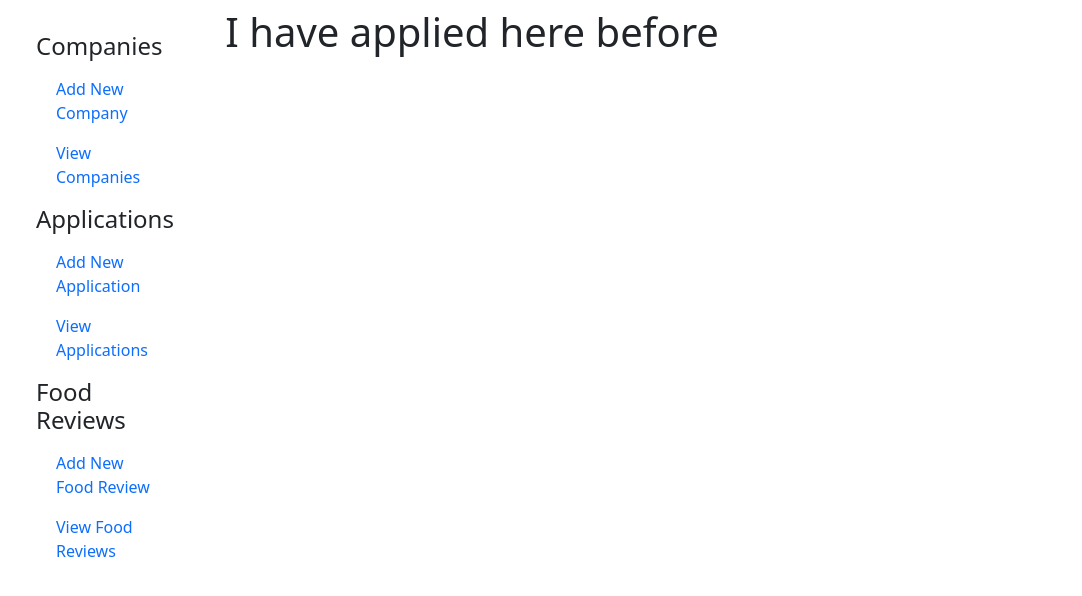
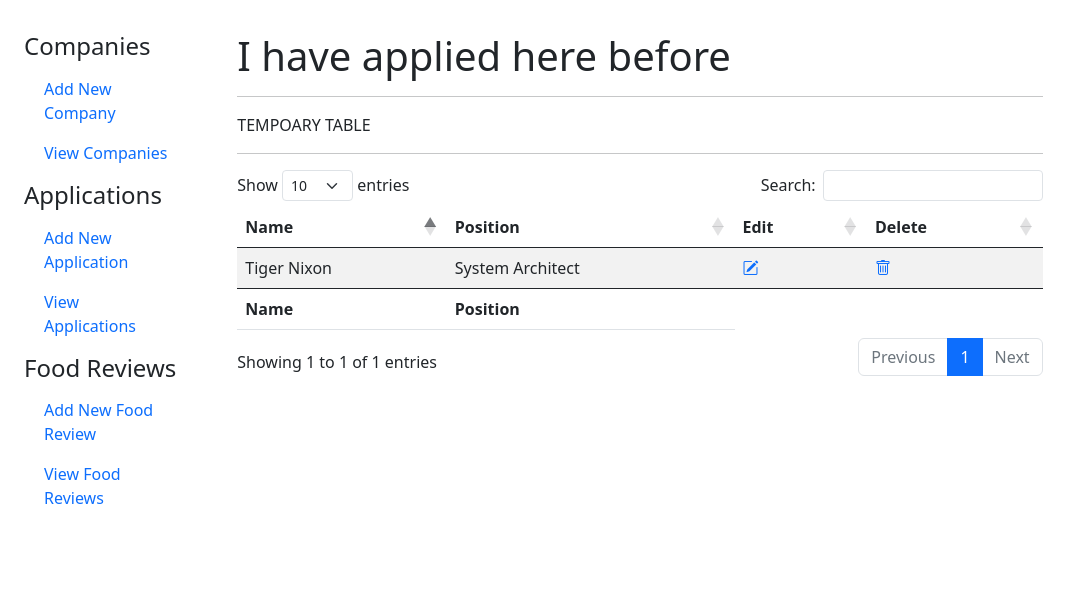
Before and after one commit to vibhavnirmal/personalweb, a Flask app: page /view_applications in a window 1280 px wide. Shown: the part 56-652 px from the top of the page, without its empty margins (0-1082 px from the left). Run offline with Flask 3, Linux system fonts and the light colour scheme; some libraries are stand-ins or nearby versions.

Commit message:
datatable js cdn added

```diff
--- /dev/null
+++ b/application/static/scripts.js
@@ -0,0 +1 @@
+new DataTable('#example');
--- a/application/templates/layout.html
+++ b/application/templates/layout.html
@@ -6,15 +6,23 @@
     <meta name="description" content="My Site">
     <meta name="author" content="Your Name">
     <meta name="viewport" content="width=device-width, initial-scale=1.0">
-    <meta http-equiv="X-UA-Compatible" content="IE=edge,chrome=1">
+    <meta http-equiv="X-UA-Compatible" content="IE=edge, chrome=1">
     <link href="https://cdn.jsdelivr.net/npm/bootstrap@5.0.2/dist/css/bootstrap.min.css" rel="stylesheet"
         integrity="sha384-EVSTQN3/azprG1Anm3QDgpJLIm9Nao0Yz1ztcQTwFspd3yD65VohhpuuCOmLASjC" crossorigin="anonymous">
     {% if title %}
-    <title>{{ title }}</title>
+        <title>{{ title }}</title>
     {% else %}
-    <title>Dev-ViN Home</title>
+        <title>Dev-ViN Home</title>
     {% endif %}
+
+    <!-- Datatables -->
+    <link rel="stylesheet" href="https://cdnjs.cloudflare.com/ajax/libs/twitter-bootstrap/5.3.0/css/bootstrap.min.css">
+    <link rel="stylesheet" href="https://cdn.datatables.net/1.13.7/css/dataTables.bootstrap5.min.css">
+
     <link rel="stylesheet" type="text/css" href="{{ url_for('static', filename='styles.css') }}">
+
+    <!-- Icons -->
+    <link rel="stylesheet" href="https://cdn.jsdelivr.net/npm/bootstrap-icons@1.11.2/font/bootstrap-icons.min.css">
 
 </head>
 
@@ -95,6 +103,11 @@
     <script src="https://cdn.jsdelivr.net/npm/bootstrap@5.0.2/dist/js/bootstrap.bundle.min.js"
         integrity="sha384-MrcW6ZMFYlzcLA8Nl+NtUVF0sA7MsXsP1UyJoMp4YLEuNSfAP+JcXn/tWtIaxVXM"
         crossorigin="anonymous"></script>
+
+    <script src="https://code.jquery.com/jquery-3.7.0.js"></script>
+    <script src="https://cdn.datatables.net/1.13.7/js/jquery.dataTables.min.js"></script>
+    <script src="https://cdn.datatables.net/1.13.7/js/dataTables.bootstrap5.min.js"></script>
+    <script src="{{ url_for('static', filename='scripts.js') }}"></script>
 </body>
 
 </html>
--- a/application/templates/view_applications.html
+++ b/application/templates/view_applications.html
@@ -1,6 +1,39 @@
 {% extends "layout.html" %}
 
 {% block content %}
-<h1>I have applied here before</h1>
+<div class="container-fluid mt-4">
+    <h1>I have applied here before</h1>
+    <hr>
+    TEMPOARY TABLE
+    <hr>
+    <div class="table-responsive">
+        <table id="example" class="table table-striped" style="width:100%">
+            <thead>
+                <tr>
+                    <th>Name</th>
+                    <th>Position</th>
+                    <th>Edit</th>
+                    <th>Delete</th>
+                </tr>
+            </thead>
+            <tbody>
+                <tr>
+                    <td>Tiger Nixon</td>
+                    <td>System Architect</td>
+
+
+                    <td><a href="#"><i class="bi-pencil-square"></i></a></td>
+                    <td><a href="#"><i class="bi-trash"></i></a></td>
+                </tr>
+            </tbody>
+            <tfoot>
+                <tr>
+                    <th>Name</th>
+                    <th>Position</th>
+                </tr>
+            </tfoot>
+        </table>
+    </div>
+</div>
 
 {% endblock %}
```
Also changed, not shown: application/templates/view_companies.html (+20 -11 lines), application/templates/view_food.html (+20 -6 lines).
